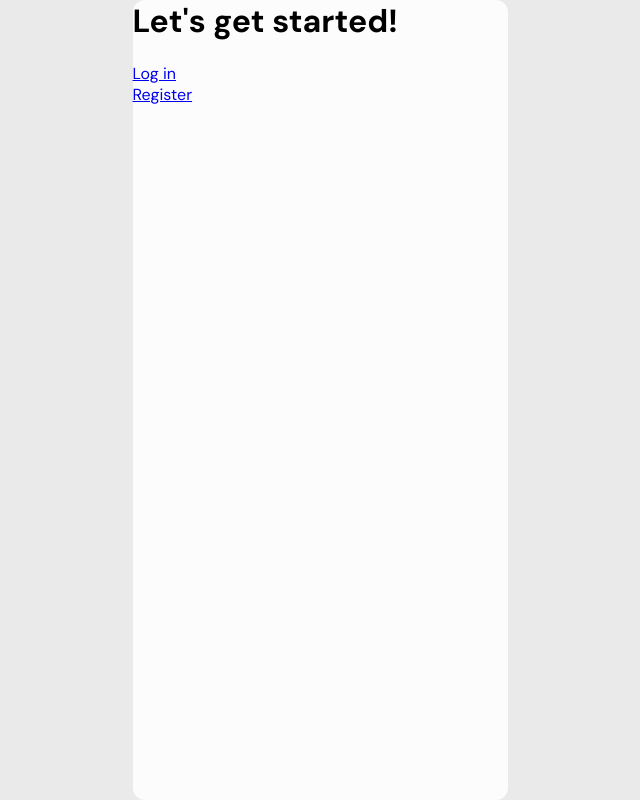
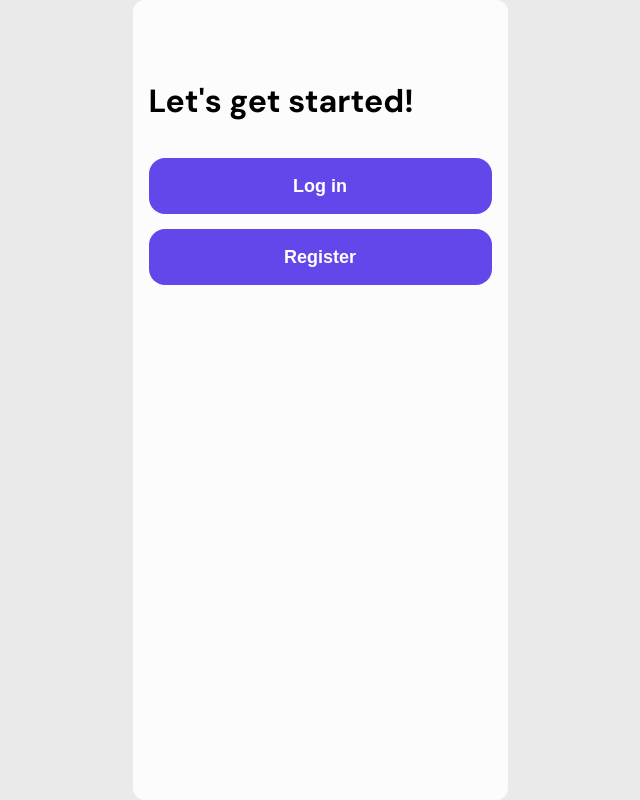
Before and after one commit to avarlamova/my-budget, a React (Create React App) app in the folder frontend/: page / in a window 1280 px wide. Shown: the whole page, without its empty margins (320-960 px from the left). Built offline with nearby package versions, Linux system fonts and the light colour scheme.

Commit message:
css changes

```diff
--- a/frontend/src/components/Home.module.scss
+++ b/frontend/src/components/Home.module.scss
@@ -1,4 +1,26 @@
 .container {
   display: flex;
   flex-direction: column;
+  padding: 5rem 16px;
 }
+
+.button {
+  margin-top: 15px;
+  padding: 8px;
+  width: 343px;
+  height: 56px;
+  text-align: center;
+  background: #6347eb;
+  border-radius: 16px;
+  font-weight: 600;
+  font-size: 18px;
+  line-height: 22px;
+  color: #ffffff;
+  border: none;
+  cursor: pointer;
+
+  & a {
+    color: white;
+    text-decoration: none;
+  }
+}
--- a/frontend/src/components/Home.tsx
+++ b/frontend/src/components/Home.tsx
@@ -6,8 +6,12 @@ const Home = () => {
   const pageContent = (
     <div className={styles.container}>
       <h1>Let's get started!</h1>
-      <Link to="/login">Log in</Link>
-      <Link to="/register">Register</Link>
+      <Link to="/login">
+        <button className={styles.button}>Log in </button>
+      </Link>
+      <Link to="/register">
+        <button className={styles.button}>Register </button>
+      </Link>
     </div>
   );
   return pageContent;
--- /dev/null
+++ b/frontend/src/components/Welcome.module.scss
@@ -0,0 +1,10 @@
+.container {
+  padding: 5rem 16px;
+}
+.link {
+  font-weight: 500;
+  font-size: 16px;
+  line-height: 19px;
+  text-decoration-line: underline;
+  color: #7f3dff;
+}
--- a/frontend/src/components/Welcome.tsx
+++ b/frontend/src/components/Welcome.tsx
@@ -1,7 +1,7 @@
 import { useSelector } from "react-redux";
 import { selectCurrentUser } from "../features/auth/authSlice";
 import { Link } from "react-router-dom";
-
+import styles from "./Welcome.module.scss";
 import React from "react";
 
 const Welcome = () => {
@@ -10,11 +10,11 @@ const Welcome = () => {
   const welcomeMessage = user ? `Welcome, ${user}!` : "Welcome";
 
   const content = (
-    <section className="welcome">
+    <section className={styles.container}>
       <h1>{welcomeMessage}</h1>
-      <p>
-        <Link to="/dashboard">Go to dashboard</Link>
-      </p>
+      <Link to="/dashboard" className={styles.link}>
+        Go to dashboard
+      </Link>
     </section>
   );
   return content;
```
